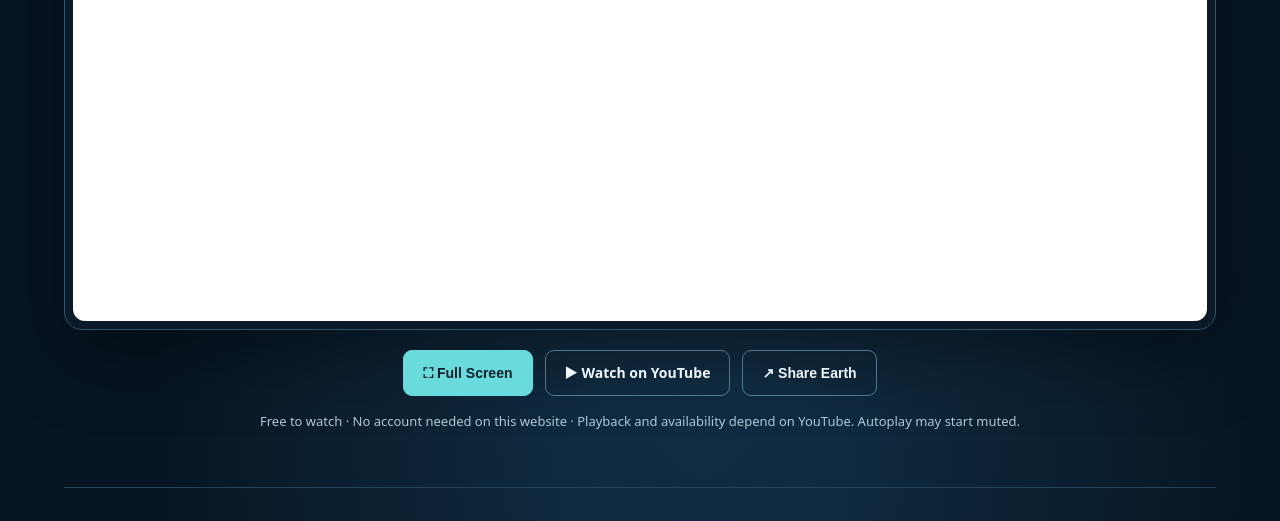
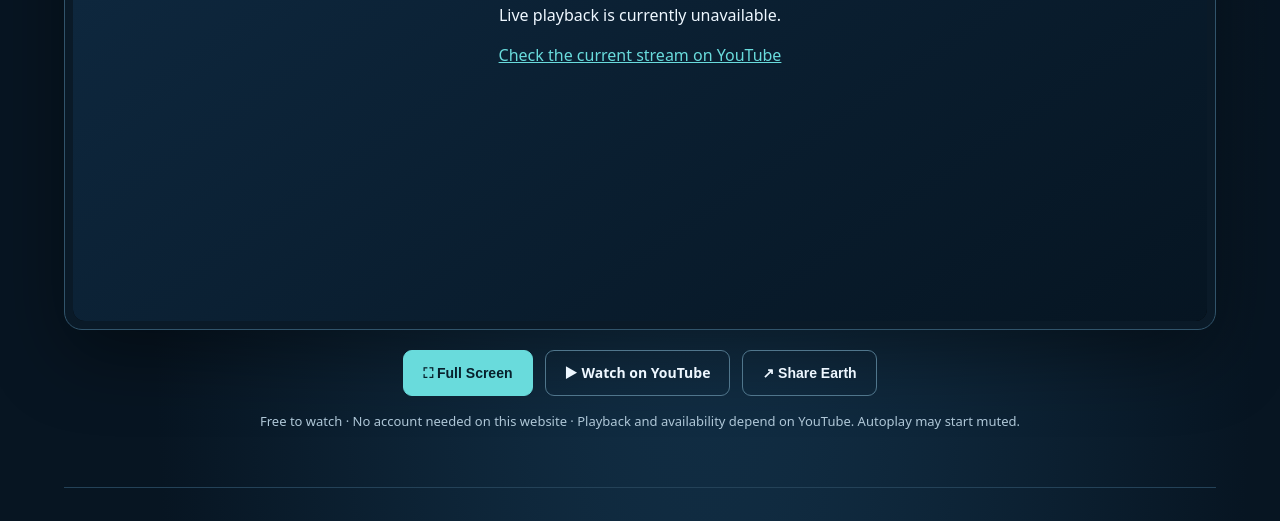
Before and after one commit to ERN-inc/earth-right-now, a plain HTML site: page index.html in a window 1280 px wide. Shown: the part 789-1310 px from the top of the page. Drawn offline with Linux system fonts and the light colour scheme.

Commit message:
Fix blank homepage player when live status is offline; show accessible fallback

```diff
--- a/index.html
+++ b/index.html
@@ -59,6 +59,9 @@ const visitLink=document.getElementById('visit-live-link');
 const channelUrl='https://www.youtube.com/@earth_right_now/live';
 let activeId=defaultId;
 function setVideo(id){
+  iframe.style.display='block';
+  const notice=document.getElementById('ern-offline-notice');
+  if(notice)notice.style.display='none';
   const url='https://www.youtube.com/watch?v='+id;
   if(activeId!==id){
     iframe.src='https://www.youtube.com/embed/'+id+'?autoplay=1&mute=1&playsinline=1&rel=0';
@@ -69,9 +72,20 @@ function setVideo(id){
 }
 function setOffline(){
   if(activeId!==null){
-    iframe.src='about:blank';
+    iframe.removeAttribute('src');
     activeId=null;
   }
+  iframe.style.display='none';
+  let notice=document.getElementById('ern-offline-notice');
+  if(!notice){
+    notice=document.createElement('div');
+    notice.id='ern-offline-notice';
+    notice.setAttribute('role','status');
+    notice.style.cssText='position:absolute;inset:0;display:flex;flex-direction:column;align-items:center;justify-content:center;text-align:center;padding:24px;background:linear-gradient(145deg,#102c45,#061522);color:#eef7ff;gap:12px';
+    notice.innerHTML='<strong style="font-size:clamp(20px,3vw,32px)">🌍 EARTH RIGHT NOW</strong><span>Live playback is currently unavailable.</span><a href="https://www.youtube.com/@earth_right_now/live" target="_blank" rel="noopener noreferrer" style="color:#69dbdc">Check the current stream on YouTube</a>';
+    document.getElementById('player').appendChild(notice);
+  }
+  notice.style.display='flex';
   youtubeLink.href=channelUrl;
   visitLink.href=channelUrl;
 }
```
